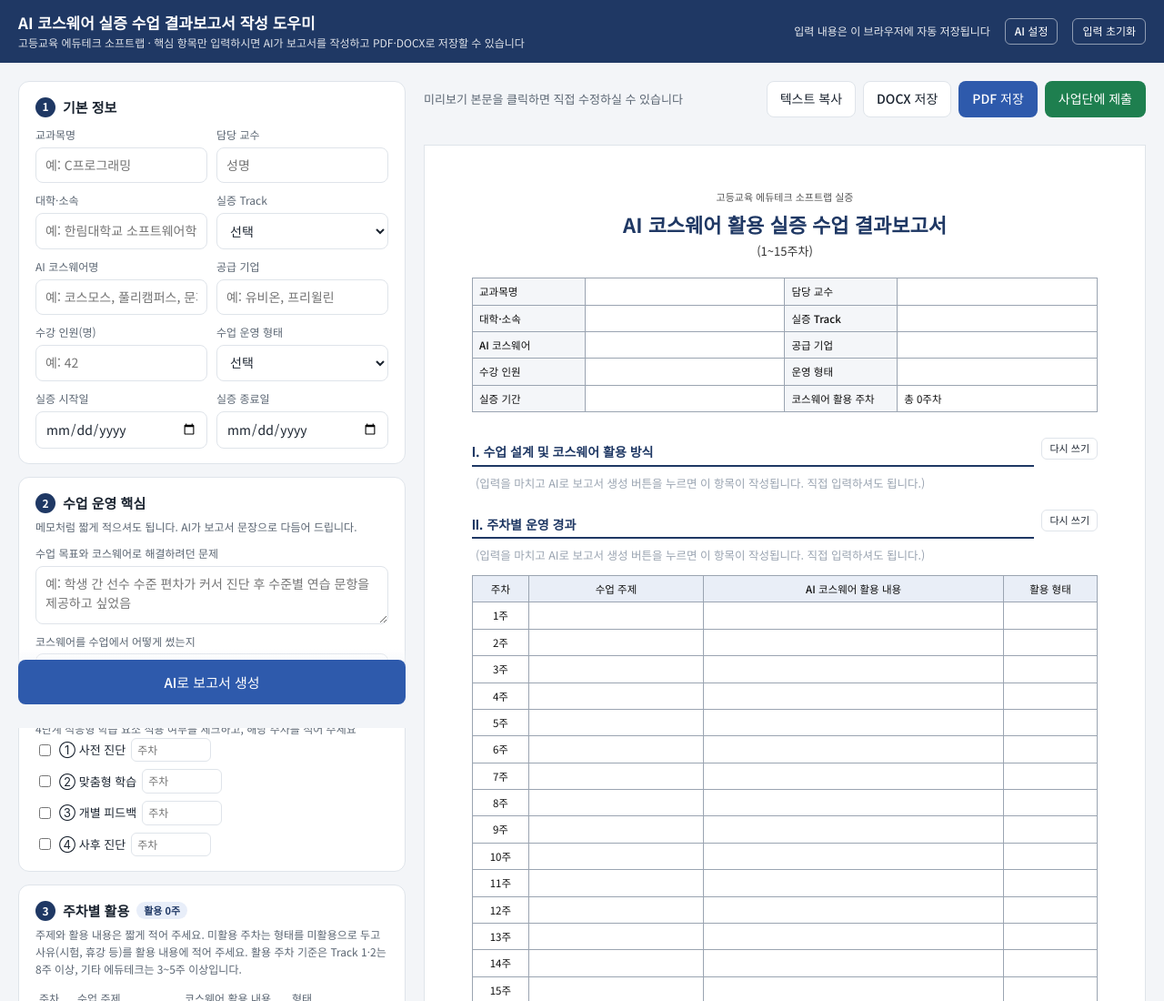
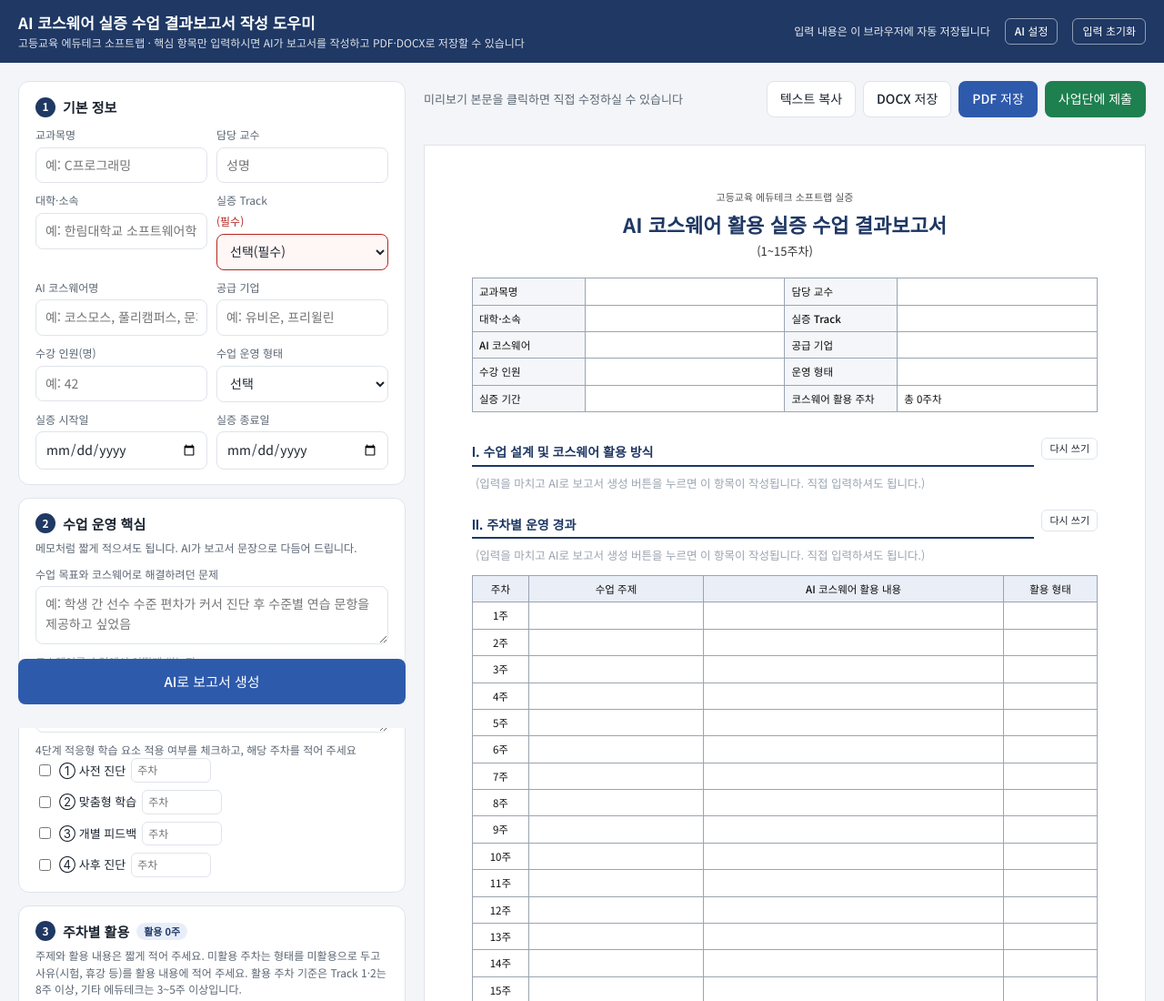
Before and after one commit to yoong0520/2026softlabfinal, a plain HTML site: page index.html in a window 1280 px wide. Shown: the top 1100 px of the page at 91% size. Drawn offline with Linux system fonts and the light colour scheme.

Commit message:
실증 Track 필수 선택 처리(생성·제출 전 확인, 미선택 시 강조)
Co-Authored-By: Claude Fable 5.1 <noreply@anthropic.com>
Claude-Session: https://claude.ai/code/session_01YVUPKheDCUzauXSaeKmaWK

```diff
--- a/index.html
+++ b/index.html
@@ -44,6 +44,7 @@ label.f{display:flex;flex-direction:column;gap:4px;font-size:12px;color:var(--mu
 label.f>input,label.f>select,label.f>textarea{border:1px solid var(--line);border-radius:8px;padding:8px 10px;font-size:14px;color:var(--ink);background:#fff;width:100%}
 label.f>textarea{min-height:64px;resize:vertical}
 input:focus,select:focus,textarea:focus{outline:2px solid #b9cdf3;border-color:var(--brand-2)}
+select#track:invalid{border-color:var(--danger);background:#fff7f6}
 .chk{display:flex;flex-wrap:wrap;gap:8px 14px}
 .chk label{display:flex;align-items:center;gap:6px;font-size:13px}
 .chk input[type=text]{width:88px;border:1px solid var(--line);border-radius:6px;padding:3px 6px;font-size:12px}
@@ -132,9 +133,9 @@ table.weeks td.m{width:110px}
       <label class="f">교과목명<input id="course" placeholder="예: C프로그래밍"></label>
       <label class="f">담당 교수<input id="prof" placeholder="성명"></label>
       <label class="f">대학·소속<input id="dept" placeholder="예: 한림대학교 소프트웨어학부"></label>
-      <label class="f">실증 Track
-        <select id="track">
-          <option value="">선택</option>
+      <label class="f">실증 Track <span style="color:var(--danger)">(필수)</span>
+        <select id="track" required>
+          <option value="">선택(필수)</option>
           <option>Track 1 신규 개발</option>
           <option>Track 2 신규 심화</option>
           <option>Track 2 기개발 심화</option>
@@ -506,6 +507,7 @@ async function generateAll(){
   if(busy)return;
   if(!aiReady()){setStatus($("#genStatus"),"AI 설정이 필요합니다. 상단의 AI 설정 버튼에서 중계 서버 주소 또는 API 키를 입력해 주세요. 미리보기 항목을 직접 입력하실 수도 있습니다","err");openSettings();return;}
   collect();
+  if(!state.fields.track){setStatus($("#genStatus"),"실증 Track은 필수 선택입니다. 기본 정보에서 Track을 먼저 선택해 주세요","err");$("#track").focus();showPane("inputs");return;}
   if(!state.fields.course&&!state.fields.goal&&!state.fields.how){setStatus($("#genStatus"),"교과목명과 수업 운영 핵심(2번)을 먼저 입력해 주세요","err");return;}
   busy=true; const b=$("#btnGenerate"); b.disabled=true; b.innerHTML='<span class="spin"></span> AI가 보고서를 작성하고 있습니다(약 20~40초)';
   setStatus($("#genStatus"),"");
@@ -671,7 +673,7 @@ async function submitToOffice(){
   collect();
   const f=state.fields;
   if(!f.course||!f.prof){setStatus(st,"제출 전에 교과목명과 담당 교수를 입력해 주세요","err");return;}
-  if(!f.track){setStatus(st,"제출 전에 실증 Track을 선택해 주세요(트랙별 폴더에 저장됩니다)","err");return;}
+  if(!f.track){setStatus(st,"실증 Track은 필수 선택입니다. 기본 정보에서 Track을 선택한 뒤 제출해 주세요(트랙별 폴더에 저장됩니다)","err");$("#track").focus();showPane("inputs");return;}
   const empty=SECS.filter(k=>!(state.sections[k]||"").trim());
   if(empty.length&&!confirmBox(`아직 작성되지 않은 항목이 ${empty.length}개 있습니다. 그래도 제출하시겠습니까?`))return;
   b.disabled=true;
```
